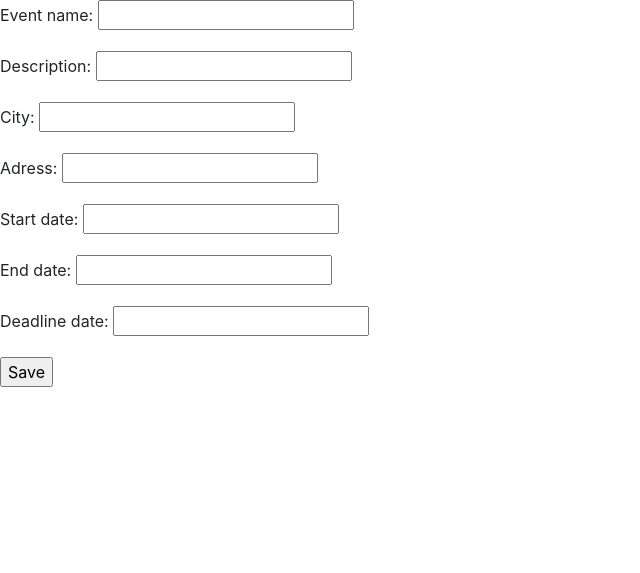
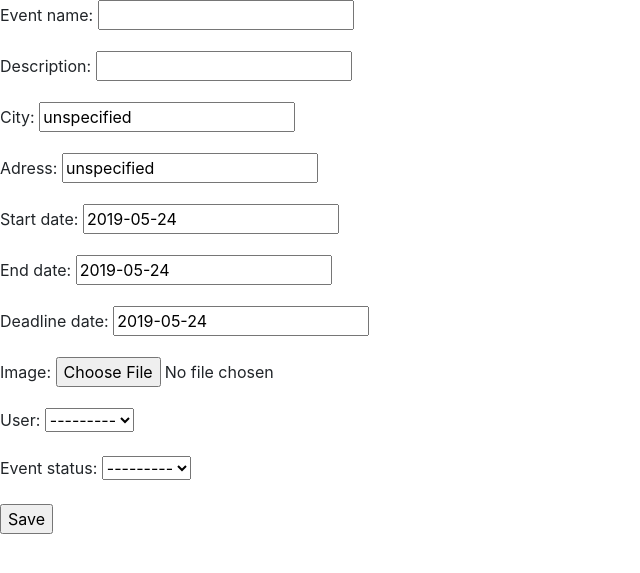
Before and after one commit to msciwoj23/events, a Django app: page /new_event/ in a window 1280 px wide. Shown: the part 56-629 px from the top of the page, without its empty margins (0-640 px from the left). Run offline with Django 3.2, Linux system fonts and the light colour scheme; data that the repository does not hold is empty; some libraries are stand-ins or nearby versions.

Commit message:
uploading images in Event Form works, that was exhausting

```diff
--- a/events_manager/forms.py
+++ b/events_manager/forms.py
@@ -14,6 +14,9 @@ class EventForm(ModelForm):
             'start_date',
             'end_date',
             'deadline_date',
+            'image',
+            'user',
+            'event_status',
         )
 
 
--- a/events_manager/models.py
+++ b/events_manager/models.py
@@ -1,5 +1,6 @@
 from django.db import models
 from django.db.models import ForeignKey
+from django.utils import timezone
 
 
 class User(models.Model):
@@ -34,15 +35,17 @@ class Event(models.Model):
     event_id = models.AutoField(primary_key=True)
     event_name = models.CharField(max_length=200)
     description = models.CharField(max_length=200)
-    city = models.CharField(max_length=200)
-    adress = models.CharField(max_length=200)
-    start_date = models.DateField()
-    end_date = models.DateField()
-    deadline_date = models.DateField()
+    city = models.CharField(max_length=200, default='unspecified')
+    adress = models.CharField(max_length=200, default='unspecified')
+    start_date = models.DateField(default=timezone.now)
+    end_date = models.DateField(default=timezone.now)
+    deadline_date = models.DateField(default=timezone.now)
     submission_date = models.DateTimeField(auto_now_add=True)
     user = ForeignKey(User, on_delete=models.CASCADE)
     event_status = models.ForeignKey(EventStatus, on_delete=models.CASCADE)
+    image = models.ImageField(upload_to='images/', null=True, blank=True)
 
+    # class ImageField(upload_to=None, height_field=None, width_field=None, max_length=100, **options)
 
     class Meta:
         db_table = 'event'
@@ -70,9 +73,9 @@ class Activity(models.Model):
     title = models.TextField(max_length=200)
     activity_type = models.TextField(max_length=200)
     description = models.TextField(max_length=200)
-    time = models.DateTimeField()
-    duration = models.DateField()
-    place = models.CharField(max_length=200)
+    start_date = models.TimeField(default=timezone.now)
+    end_date = models.TimeField(default=timezone.now)
+    place = models.CharField(max_length=200, default='place unspecified')
 
 
     class Meta:
--- a/events_manager/templates/events/new_event.html
+++ b/events_manager/templates/events/new_event.html
@@ -2,7 +2,7 @@
 
 {% block content %}
 
-<form method="POST">{% csrf_token %}
+<form method="POST" enctype="multipart/form-data">{% csrf_token %}
     {{ form.as_p }}
     <input type="submit" value="Save" />
 
--- a/events_manager/views.py
+++ b/events_manager/views.py
@@ -20,7 +20,7 @@ def events(request):
 
 def event_details(request, event_id):
     event = get_object_or_404(Event, pk=event_id)
-    activities_list = Activity.objects.filter(event=event).order_by('-time')[::-1]
+    activities_list = Activity.objects.filter(event=event).order_by('-start_date')[::-1]
     context = {'event': event, 'activities_list' : activities_list }
     return render(request, 'events/event_details.html', context)
 
@@ -32,13 +32,26 @@ def activities(request):
 
 
 def new_event(request):
-    form = EventForm(request.POST or None)
-    if form.is_valid():
-        form.save()
-    context = {
+    if request.method == 'POST':
+        form = EventForm(request.POST, request.FILES)
+        if form.is_valid():
+            form.save()
+            print(request.FILES)
+            # return redirect('home')
+    else:
+        form = EventForm()
+    return render(request, 'events/new_event.html', {
         'form': form
-    }
-    return render(request, 'events/new_event.html', context)
+    })
+
+    # form = EventForm(request.POST, request.FILES)
+    #
+    # if form.is_valid():
+    #     form.save()
+    # context = {
+    #     'form': form
+    # }
+    # return render(request, 'events/new_event.html', context)
 
 
 def new_activity(request):
```
Also changed, not shown: whatevs/settings.py (+7 -0 lines).
